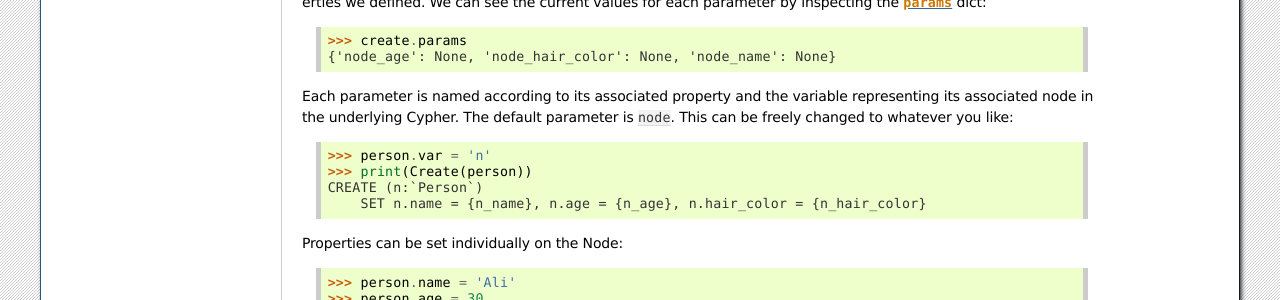
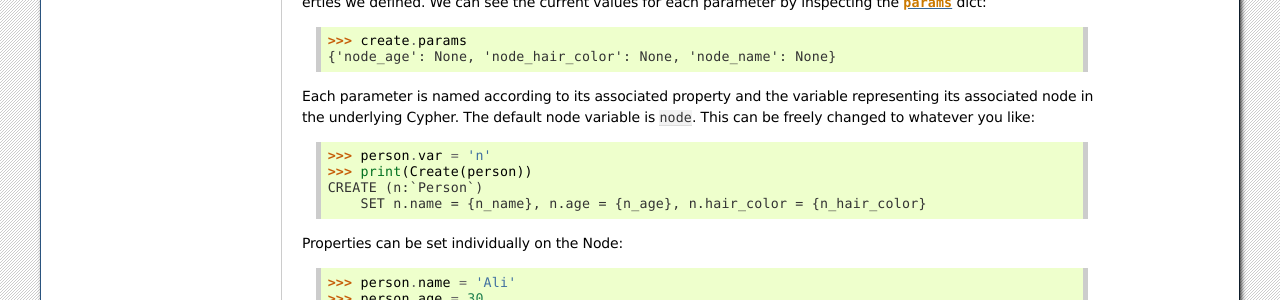
Before and after one commit to TwoBitAlchemist/NeoAlchemy, a Sphinx documentation site: the page built from source/query-builder.rst, in a window 1280 px wide and 900 px high, scrolled down 812 px. Shown: the part 172-472 px from the top of the window. Built offline with Sphinx 7.4.7, drawn with Linux system fonts in a browser that asks for light colours; pages that are not in the unit, such as notebooks, are missing from menus.

Commit message:
Typos and link fixes

```diff
--- a/source/query-builder.rst
+++ b/source/query-builder.rst
@@ -64,8 +64,8 @@ the current values for each parameter by inspecting the
     {'node_age': None, 'node_hair_color': None, 'node_name': None}
 
 Each parameter is named according to its associated property and the variable
-representing its associated node in the underlying Cypher. The default
-parameter is ``node``. This can be freely changed to whatever you like::
+representing its associated node in the underlying Cypher. The default node
+variable is ``node``. This can be freely changed to whatever you like::
 
     >>> person.var = 'n'
     >>> print(Create(person))
@@ -299,8 +299,8 @@ If you instead want ``UNION``, use the ``^`` (`exclusive or`_) operator.
 .. _familiar Cypher verbs: https://neo4j.com/docs/developer-manual/current/cypher/clauses/
 .. _Neo4J StatementResult: https://neo4j.com/docs/api/python-driver/current/session.html?highlight=statementresult#neo4j.v1.StatementResult
 .. _For performance reasons: https://neo4j.com/docs/developer-manual/current/cypher/query-tuning
-.. _REMOVE: https://neo4j.com/docs/developer-manual/current/#query-remove
-.. _DELETE: https://neo4j.com/docs/developer-manual/current/#query-delete
+.. _REMOVE: https://neo4j.com/docs/developer-manual/current/cypher/clauses/remove/
+.. _DELETE: https://neo4j.com/docs/developer-manual/current/cypher/clauses/delete/
 .. _set intersection: https://docs.python.org/3/library/stdtypes.html#set.intersection
 .. _set union: https://docs.python.org/3/library/stdtypes.html#set.union
 .. _exclusive or: https://docs.python.org/3/library/stdtypes.html#set.symmetric_difference
```
